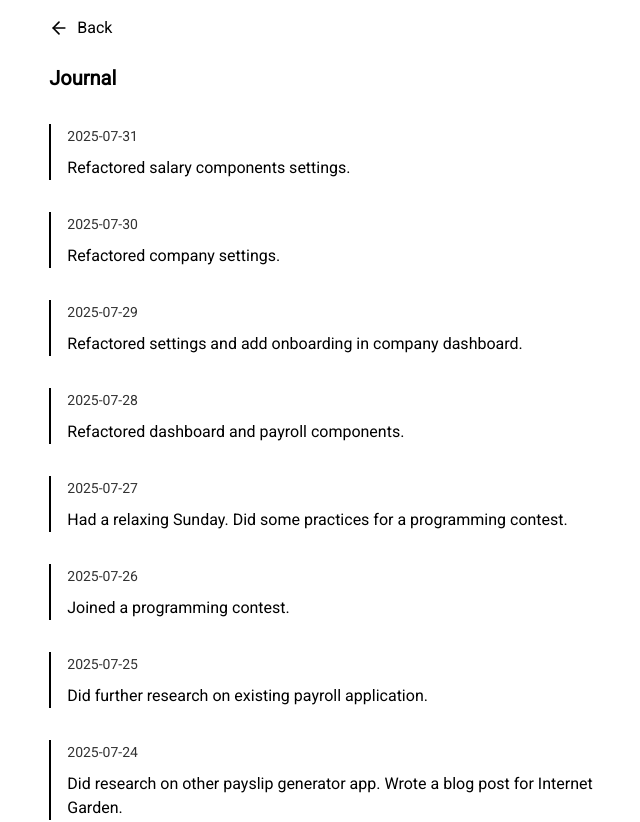
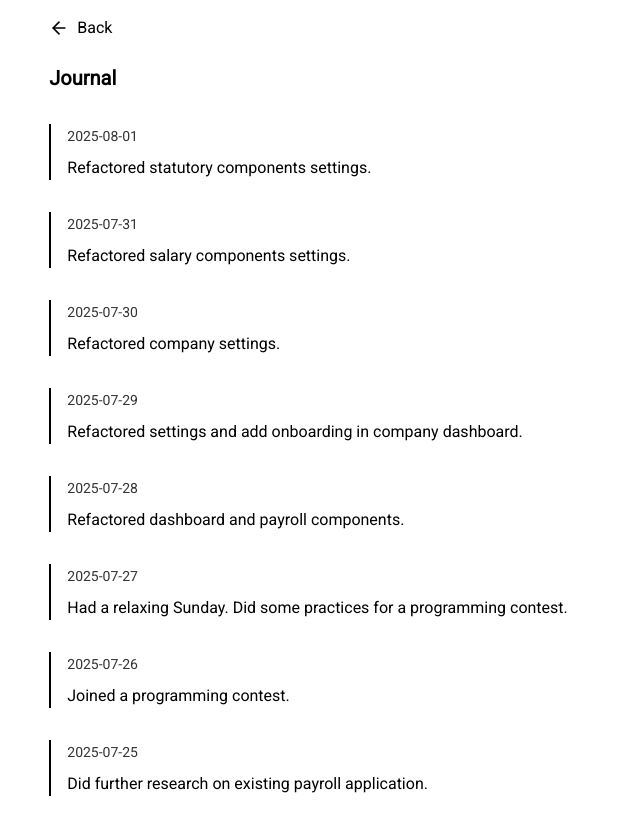
Before and after one commit to minamicode/minamicode.com, a Next.js app: page /journal in a window 1280 px wide. Shown: the top 822 px of the page, without its empty margins (292-932 px from the left). Built offline with nearby package versions, Linux system fonts and the light colour scheme.

Commit message:
add a journal entry

```diff
--- a/src/app/_components/JournalEntries.tsx
+++ b/src/app/_components/JournalEntries.tsx
@@ -6,6 +6,10 @@ type JournalEntry = {
 };
 
 const entries: JournalEntry[] = [
+  {
+    date: "2025-08-01",
+    text: "Refactored statutory components settings.",
+  },
   {
     date: "2025-07-31",
     text: "Refactored salary components settings.",
```
